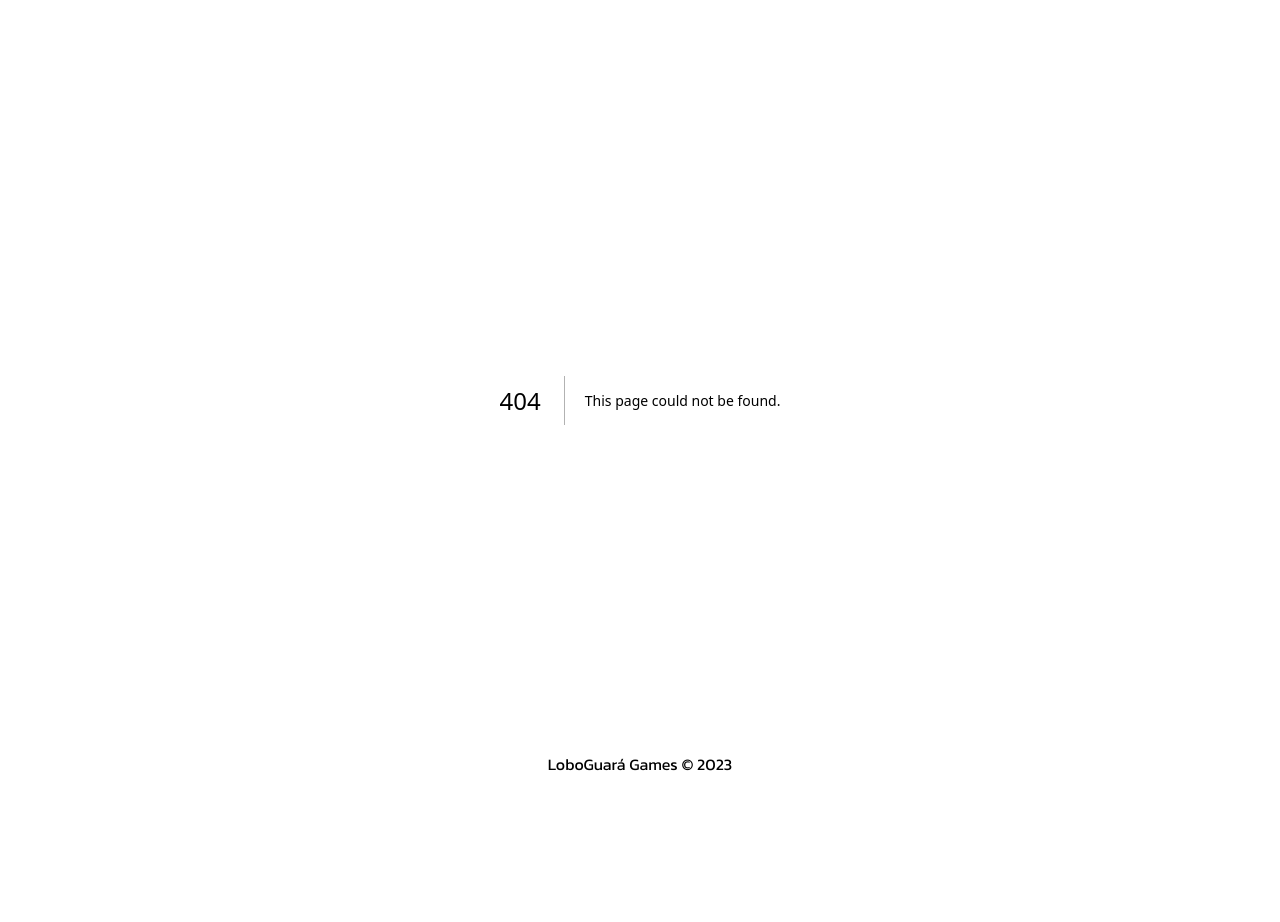
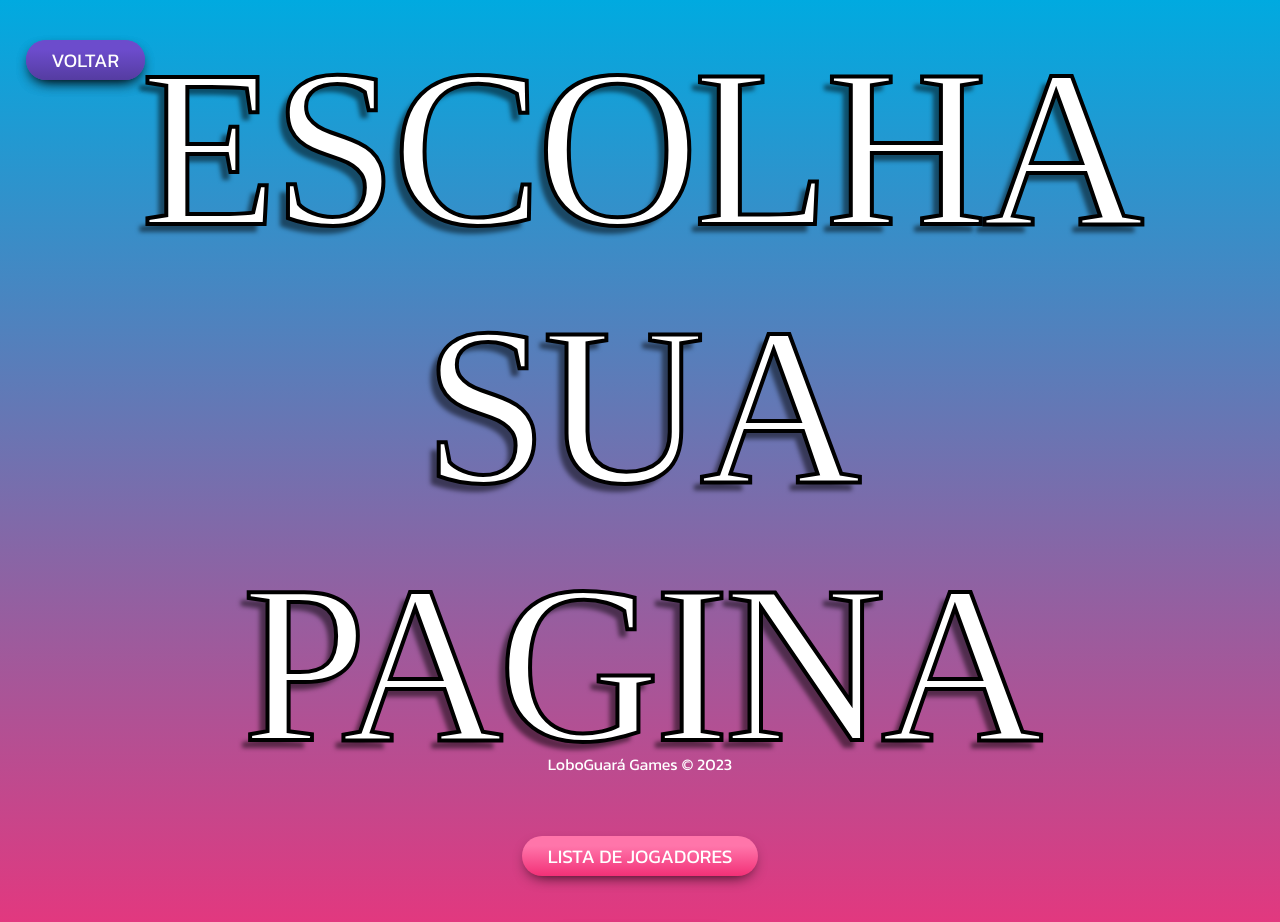
Before and after one commit to Feliper62/falacia-game-frontend, a Next.js app: page /pages/menuTeste in a window 1280 px wide. Before the commit this address had no page. Shown: the top 922 px of the page. Before the commit the page ends 800 px from the top, so only its background shows below. Built offline with nearby package versions, Linux system fonts and the light colour scheme; a web font is replaced by a local one.

Commit message:
:feat: criada page teste input e lista jogadores

```diff
--- a/src/app/page.js
+++ b/src/app/page.js
@@ -26,7 +26,7 @@ export default function Home() {
           <Button className={styles.Button} text="Créditos" href="pages/creditos" id="creditos" />
         </nav>
         <nav>
-          <Button className={styles.Button} text="Teste do Back-End" href="pages/teste" id="teste" />
+          <Button className={styles.Button} text="Teste do Back-End" href="pages/menuTeste" id="teste" />
         </nav>
       </div>
     </>
--- a/src/app/pages/(inGame)/host/page.js
+++ b/src/app/pages/(inGame)/host/page.js
@@ -10,7 +10,7 @@ export const metadata = {
     description: 'Generated by create next app',
   }
 
-  export default function GrupoHost(){
+export default function GrupoHost(){
     return (
     <>
       <Texto className={styles.titulo} text='falácia'></Texto>
--- /dev/null
+++ b/src/app/pages/(menuPages)/(teste)/inputTeste/page.js
@@ -0,0 +1,15 @@
+import Texto from "@/app/components/Texto"
+import Button from "@/app/components/Button"
+import styles from '@/app/styles/Texto.module.css'
+import voltarStyle from '@/app/styles/Button.module.css'
+
+
+export default function InputTeste(){
+    return (
+        <>
+        <Button className={voltarStyle.voltarButton} text='Voltar' href='menuTeste'/>
+        <Texto className={styles.titulo} text='teste de input backend'></Texto>
+        <Texto text='alo'></Texto>
+        </>
+    )
+};
--- a/src/app/pages/(menuPages)/teste/page.js
+++ b/src/app/pages/(menuPages)/(teste)/listaJogadores/page.js
@@ -8,14 +8,16 @@
     )
   }*/
 
-import api_client from '../../../api/route'
+import api_client from '../../../../api/route'
 
 import Texto from "@/app/components/Texto";
-import stylesTitulo from "../../../styles/Texto.module.css";
+import stylesTitulo from "../../../../styles/Texto.module.css";
 import CaixaDeTexto from '@/app/components/CaixaDeTexto';
-import stylesText from '../../../styles/CaixaDeTexto.module.css'
+import Button from '@/app/components/Button';
+import voltarStyle from '@/app/styles/Button.module.css'
+import stylesText from '../../../../styles/CaixaDeTexto.module.css'
 
-export default async function TesteBack() {
+export default async function TesteJogadores() {
   const usuarios = await api_client.get('http://127.0.0.1:8000/usuarios/');
   console.log(usuarios)
   const totalUsuarios = 8;
@@ -43,6 +45,7 @@ export default async function TesteBack() {
 
     </>*/
     <>
+    <Button className={voltarStyle.voltarButton} text='Voltar' href='menuTeste'/>
     <Texto className={stylesTitulo.titulo} text="TESTE BACK-END" />
     {jogadoresPreenchidos.map((apelido, index) => {
       const corFundo = apelido === 'Espaço Vazio' ? '#white' : '#39BA67';
--- /dev/null
+++ b/src/app/pages/(menuPages)/(teste)/menuTeste/page.js
@@ -0,0 +1,17 @@
+import styles from '../../../../styles/Texto.module.css'
+import buttonStyle from '@/app/styles/Button.module.css'
+import Texto from '@/app/components/Texto'
+import Button from '@/app/components/Button'
+import TesteJogadores from '../listaJogadores/page'
+
+export default function menuTesteBackEnd(){
+    return (
+    <>
+      <Texto className={styles.titulo} text='escolha sua pagina'></Texto>
+      <Button className={buttonStyle.voltarButton}  text="Voltar" href="/" id="voltar" />
+      <Button className={buttonStyle.Button} text='Lista de Jogadores' href='listaJogadores' id='testeJogadores'/>
+      <Button className={buttonStyle.Button} text='Teste de Input' href='inputTeste' id='inputTeste'/>
+
+    </>
+    )
+  };
```
Also changed, not shown: src/app/pages/(menuPages)/criar_sala/page.js (line endings or trailing spaces).
